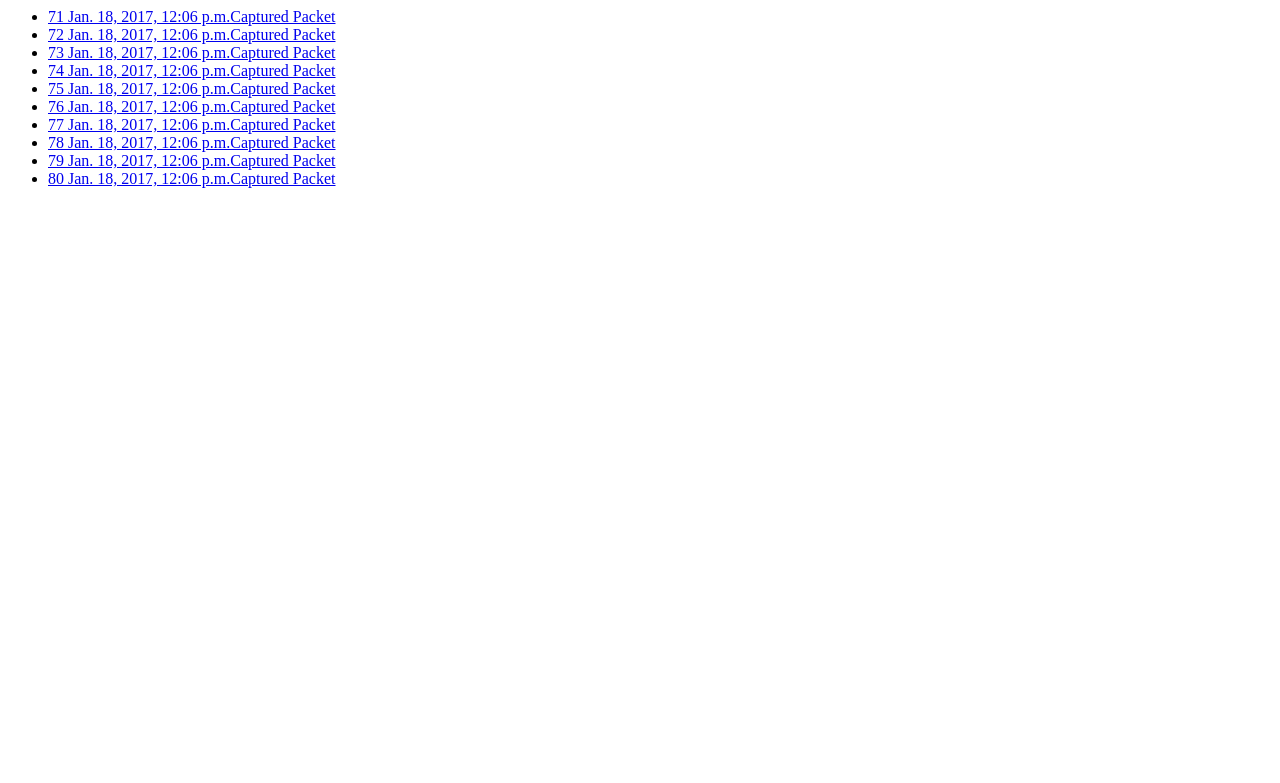
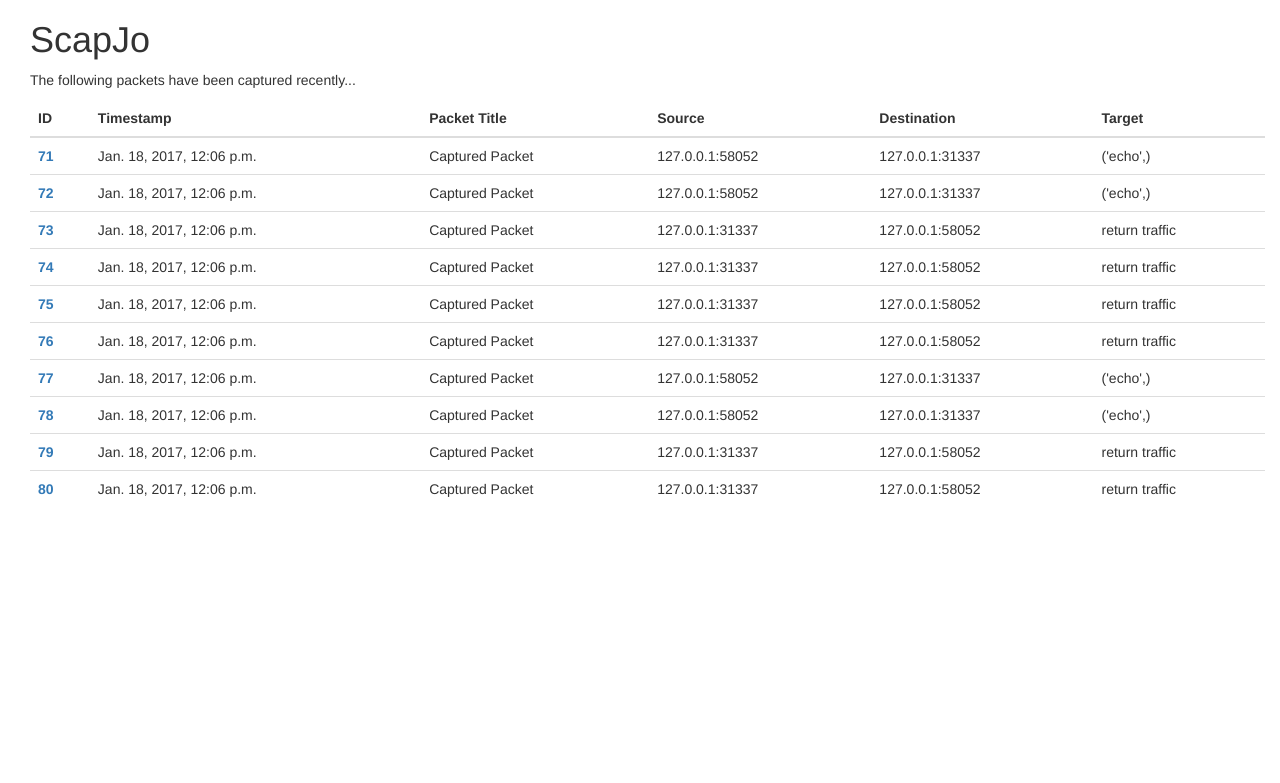
Before and after one commit to sourcekris/scapjo, a Django app: page / in a window 1280 px wide. Shown: the top 783 px of the page. Run offline with Django 3.2, Linux system fonts and the light colour scheme; data comes from the database, SQL or seed files in the repository; some libraries are stand-ins or nearby versions.

Commit message:
Work on basic presentation

```diff
--- /dev/null
+++ b/packetstore/requirements.txt
@@ -0,0 +1,2 @@
+django==1.10
+django-bootstrap3==8.1.0
--- /dev/null
+++ b/packetstore/static/css/scapjo.css
@@ -0,0 +1,3 @@
+body {
+    padding-left: 15px;
+}
--- a/scapjo/settings.py
+++ b/scapjo/settings.py
@@ -38,6 +38,7 @@ INSTALLED_APPS = (
     'django.contrib.messages',
     'django.contrib.staticfiles',
     'packetstore',
+    'bootstrap3',
 )
 
 MIDDLEWARE_CLASSES = (
--- /dev/null
+++ b/scapjo/templates/base.html
@@ -0,0 +1,20 @@
+{% load bootstrap3 %}
+{% load staticfiles %}
+<!doctype html>
+<html>
+  <head>
+    <meta charset="utf-8">
+    <title>ScapJo - Attack Defense Exploit Capture and Replay</title>
+    <meta name="description" content="scapjo">
+    {% bootstrap_css %}
+    {% bootstrap_javascript %}
+    <link rel="stylesheet" href="{% static 'css/scapjo.css' %}">
+  </head>
+  <body>
+  <div class="container-fluid">
+  {% block content %}
+  {% endblock %}
+  </div>
+
+  </body>
+</html>
--- a/scapjo/templates/packetstore/index.html
+++ b/scapjo/templates/packetstore/index.html
@@ -1,8 +1,33 @@
+{% extends "base.html" %}
+
 {% block content %}
 
-<ul>
-    {% for packet in packets %}
-        <li><a href="{% url 'packet_details' packet.id %}">{{ packet.id }} {{ packet.timestamp }}{{ packet.title }}</a>
-    {% endfor %}
+<h1>ScapJo</h1>
+<p>The following packets have been captured recently...</p>
+
+<table class="table">
+ <thead>
+  <tr>
+   <th>ID</th>
+   <th>Timestamp</th>
+   <th>Packet Title</th>
+   <th>Source</th>
+   <th>Destination</th>
+   <th>Target</th>
+  </tr>
+ </thead>
+ <tbody>
+ {% for packet in packets %}
+    <tr>
+     <th scope="row"><a href="{% url 'packet_details' packet.id %}">{{ packet.id }}</a></th>
+     <td>{{ packet.timestamp }}</td>
+     <td>{{ packet.title }}</td>
+     <td>{{ packet.src }}:{{ packet.srcport }}</td>
+     <td>{{ packet.dst }}:{{ packet.dstport }}</td>
+     <td>{{ packet.target }}</td>
+    </tr>
+ {% endfor %}
+ </tbody>
+</table>
 
 {% endblock %}
```
Also changed, not shown: scapjo/templates/packetstore/packet_details.html (+12 -1 lines).
